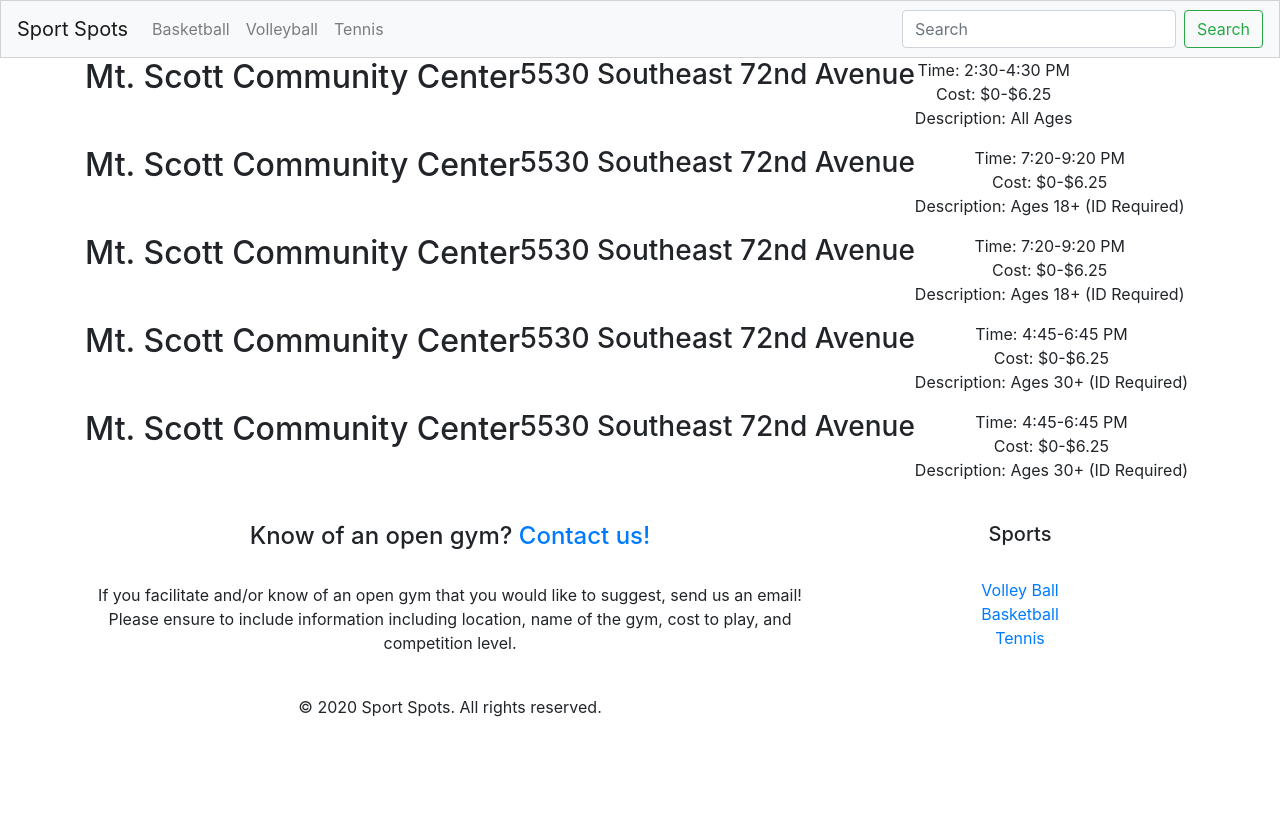
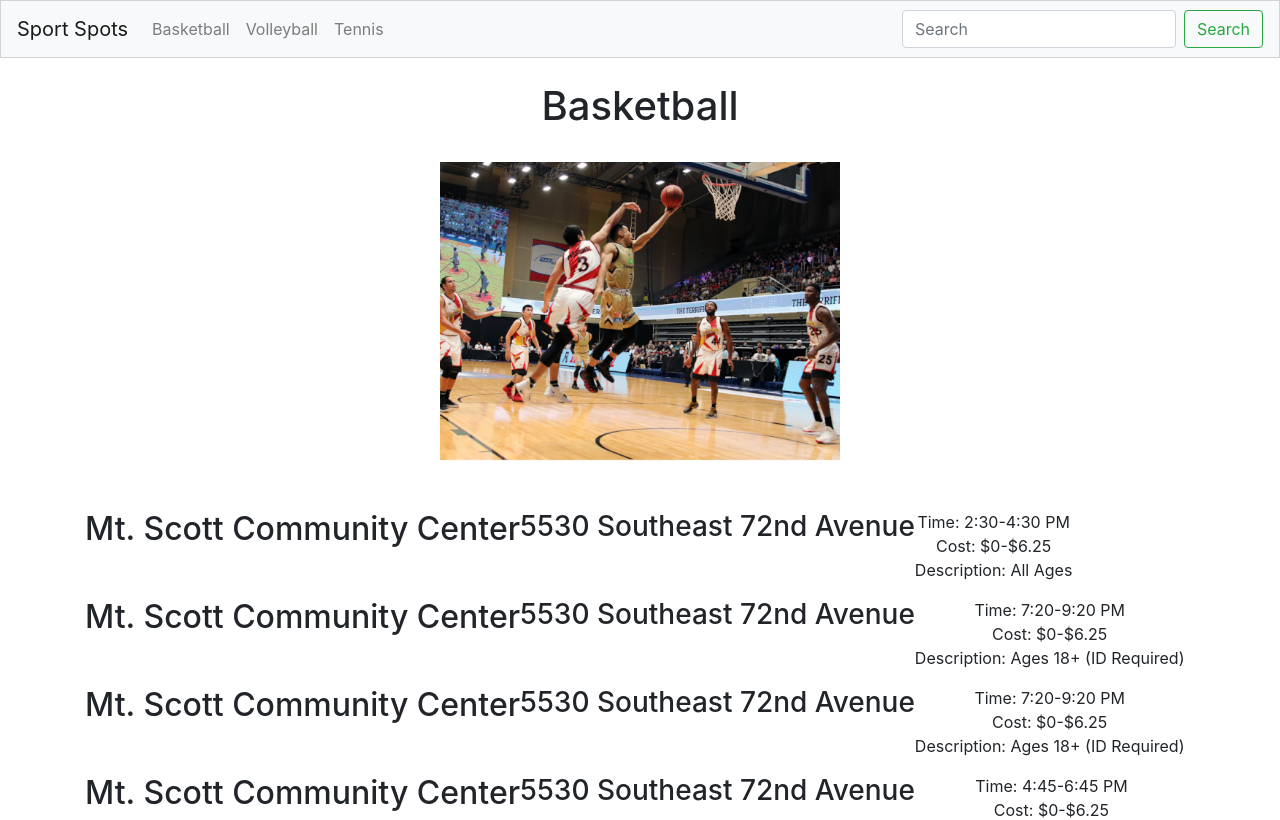
Before and after one commit to Chiemychanga/SportSpots, a React (Create React App) app: page /Basketball in a window 1280 px wide. Shown: the top 820 px of the page. Built offline with nearby package versions, Linux system fonts and the light colour scheme.

Commit message:
Added basketball image and additional content

```diff
--- a/src/components/Basketball/Basketball.js
+++ b/src/components/Basketball/Basketball.js
@@ -5,7 +5,7 @@ import Header from "../Header";
 import "bootstrap/dist/css/bootstrap.min.css";
 import { OpenGymInst } from "../OpenGymInst";
 import { OpenGym } from "../../OpenGymInst";
-
+import basketballPicture from "../images/basketball.png";
 
 const openGyms = [
   new OpenGymInst(
@@ -90,13 +90,27 @@ const openGyms = [
   )
 ];
 
-
 export default class Basketball extends React.Component {
   render() {
     return (
       <div>
+        <br />
+        <h1 className="align-center">Basketball</h1>
+        <br />
+        <img src={basketballPicture} alt="Athletes playing basketball" />
+        <br />
+        <br />
+        <br />
         {openGyms.map(function(gym) {
-          return <OpenGym gymName={gym.getGymName()} address={gym.getAddress()} time={gym.getTime()} cost={gym.getCost()} description={gym.getLevelDescription()}/>
+          return (
+            <OpenGym
+              gymName={gym.getGymName()}
+              address={gym.getAddress()}
+              time={gym.getTime()}
+              cost={gym.getCost()}
+              description={gym.getLevelDescription()}
+            />
+          );
         })}
       </div>
     );
```
